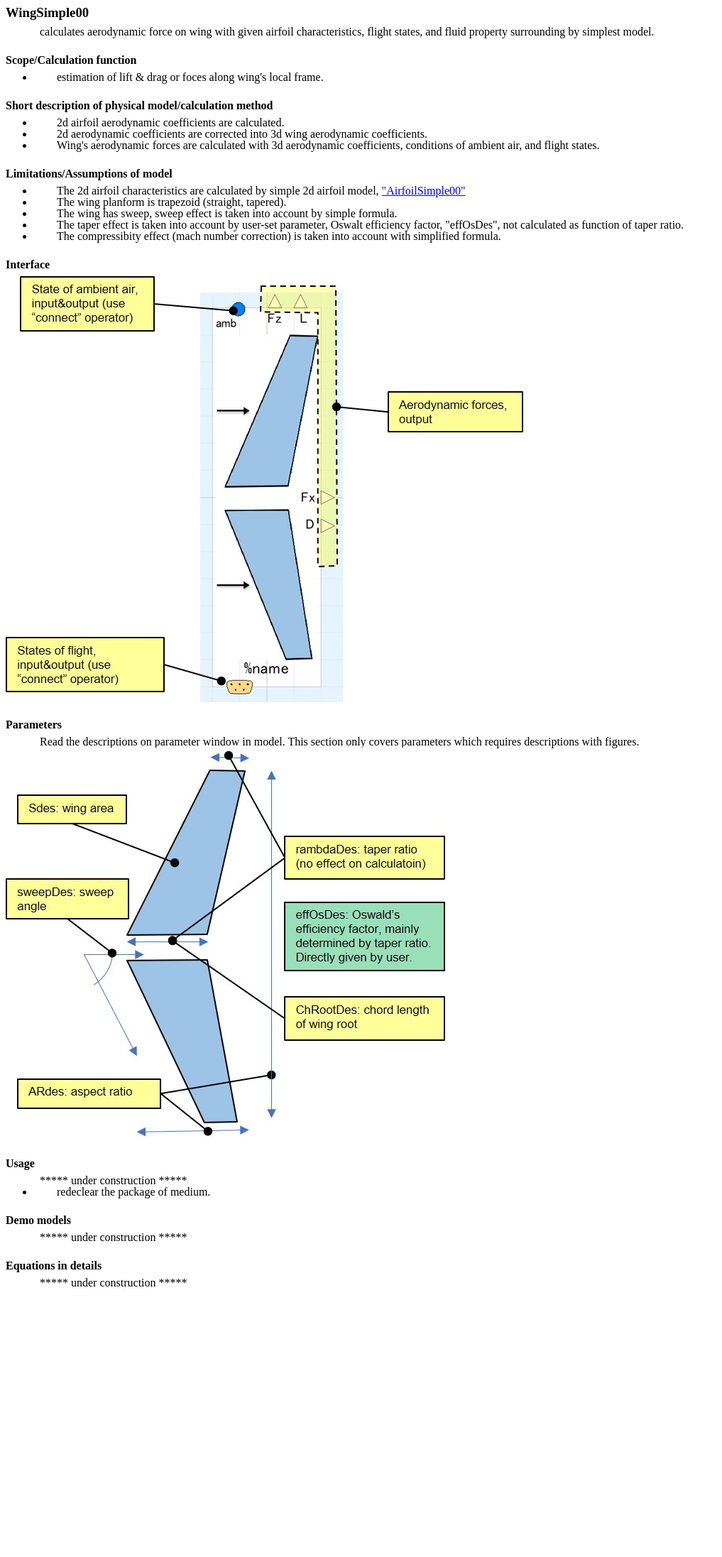
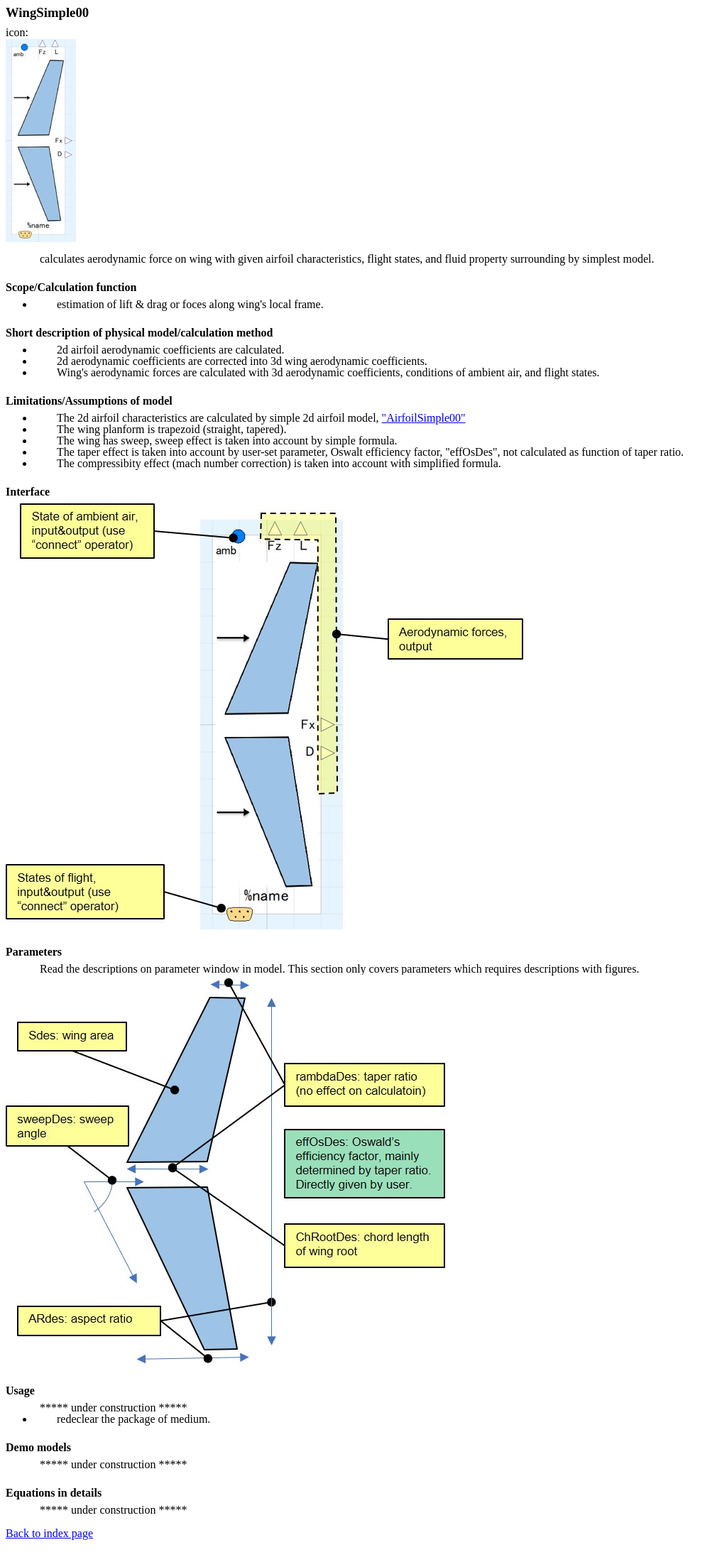
Before and after one commit to zeta-plusplus/AircraftDynamics, a plain HTML site: page docs/Aerodynamics/Components/WingSimple00.html in a window 1280 px wide. Shown: the whole page at 71% size, without its empty margins (0-1017 px from the left). Before the commit the page ends 1839 px from the top, so only its background shows below. Drawn offline with Linux system fonts and the light colour scheme.

Commit message:
docs update

```diff
--- a/docs/Aerodynamics/Components/WingSimple00.html
+++ b/docs/Aerodynamics/Components/WingSimple00.html
@@ -46,6 +46,9 @@
 
 <body>
 	<h3>WingSimple00 </h3>
+	icon:<br>
+	<img src="WingSimple00_icon.jpg">
+	<p> &emsp; </p>
 		<p>calculates aerodynamic force on wing with given airfoil characteristics, flight states, and fluid property surrounding by simplest model.</p>
 		<p> &emsp; </p>
 
@@ -97,4 +100,6 @@
 		<p> ***** under construction ***** </p>
 		<p> &emsp; </p>
 
+	<a href="../../../index.html">Back to index page </a>
+	<p> &emsp; </p>
 </html>
```
Also changed, not shown: docs/Aerodynamics/Components/WingSimple00_icon.jpg (added), 1 other file.
